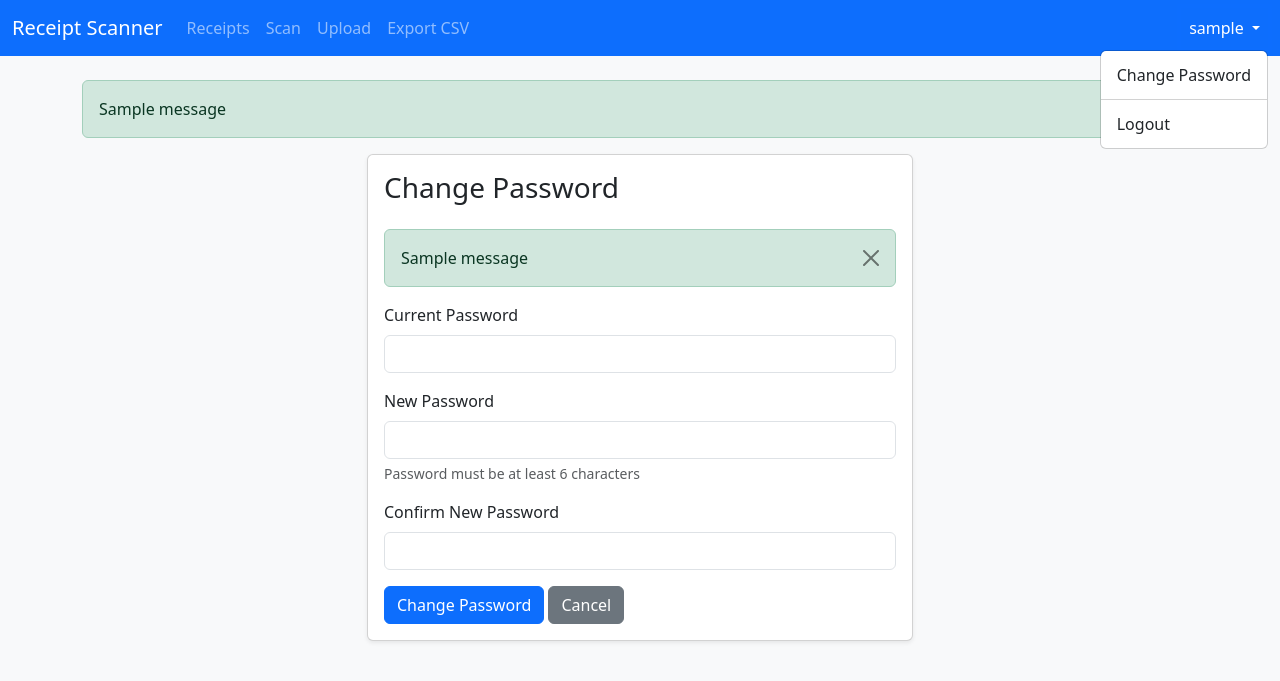
After one commit to dog555t/AIscane, a Flask app: page /change-password in a window 1280 px wide, after a click that opens the changed part. The commit adds this page. Shown: the top 681 px of the page. Run offline with Flask 3, Linux system fonts and the light colour scheme; the visitor is signed in with stand-in values (Sample User, id 1); tables that the repository leaves empty hold one stand-in row (values such as "Sample post"); one stand-in notice (Sample message) is shown.

Commit message:
Add password authentication to Flask application
Co-authored-by: dog555t <42749114+dog555t@users.noreply.github.com>

```diff
--- a/app.py
+++ b/app.py
@@ -2,8 +2,10 @@ import os
 from pathlib import Path
 from typing import Optional
 
-from flask import Flask, redirect, render_template, request, send_file, send_from_directory, url_for
+from flask import Flask, redirect, render_template, request, send_file, send_from_directory, url_for, flash
+from flask_login import LoginManager, login_user, logout_user, login_required, current_user
 
+from auth import User, UserStore
 from camera import capture_image
 from data_store import ReceiptStore
 from ocr import run_ocr
@@ -13,9 +15,73 @@ DATA_DIR = BASE_DIR / "data"
 IMAGES_DIR = DATA_DIR / "images"
 CSV_PATH = DATA_DIR / "receipts.csv"
 SQLITE_PATH = DATA_DIR / "receipts.db"
+USERS_PATH = DATA_DIR / "users.json"
 
 app = Flask(__name__)
+app.secret_key = os.environ.get("SECRET_KEY", os.urandom(24).hex())
+
+# Initialize Flask-Login
+login_manager = LoginManager()
+login_manager.init_app(app)
+login_manager.login_view = "login"
+
 store = ReceiptStore(csv_path=str(CSV_PATH), sqlite_path=str(SQLITE_PATH))
+user_store = UserStore(str(USERS_PATH))
+
+
+@login_manager.user_loader
+def load_user(user_id):
+    return user_store.get_user(user_id)
+
+
+@app.route("/login", methods=["GET", "POST"])
+def login():
+    if current_user.is_authenticated:
+        return redirect(url_for("dashboard"))
+
+    if request.method == "POST":
+        username = request.form.get("username", "")
+        password = request.form.get("password", "")
+
+        if user_store.verify_user(username, password):
+            user = user_store.get_user(username)
+            login_user(user)
+            next_page = request.args.get("next")
+            return redirect(next_page or url_for("dashboard"))
+        else:
+            flash("Invalid username or password", "danger")
+
+    return render_template("login.html")
+
+
+@app.route("/logout")
+@login_required
+def logout():
+    logout_user()
+    flash("You have been logged out", "info")
+    return redirect(url_for("login"))
+
+
+@app.route("/change-password", methods=["GET", "POST"])
+@login_required
+def change_password():
+    if request.method == "POST":
+        current_password = request.form.get("current_password", "")
+        new_password = request.form.get("new_password", "")
+        confirm_password = request.form.get("confirm_password", "")
+
+        if not user_store.verify_user(current_user.username, current_password):
+            flash("Current password is incorrect", "danger")
+        elif new_password != confirm_password:
+            flash("New passwords do not match", "danger")
+        elif len(new_password) < 6:
+            flash("Password must be at least 6 characters", "danger")
+        else:
+            user_store.change_password(current_user.username, new_password)
+            flash("Password changed successfully", "success")
+            return redirect(url_for("dashboard"))
+
+    return render_template("change_password.html")
 
 
 def get_battery_status() -> Optional[str]:
@@ -30,6 +96,7 @@ def get_battery_status() -> Optional[str]:
 
 
 @app.route("/")
+@login_required
 def dashboard():
     receipts = store.list_receipts()
     total_sum = sum(float(r.get("total", 0) or 0) for r in receipts)
@@ -45,6 +112,7 @@ def dashboard():
 
 
 @app.route("/receipts")
+@login_required
 def receipts_table():
     search = request.args.get("search")
     sort_by = request.args.get("sort", "created_at")
@@ -54,6 +122,7 @@ def receipts_table():
 
 
 @app.route("/receipts/<receipt_id>", methods=["GET", "POST"])
+@login_required
 def receipt_detail(receipt_id):
     receipt = store.get_receipt(receipt_id)
     if not receipt:
@@ -73,6 +142,7 @@ def receipt_detail(receipt_id):
 
 
 @app.route("/scan", methods=["GET", "POST"])
+@login_required
 def scan_receipt():
     if request.method == "POST":
         image_path = capture_image(str(IMAGES_DIR))
@@ -83,6 +153,7 @@ def scan_receipt():
 
 
 @app.route("/upload", methods=["GET", "POST"])
+@login_required
 def upload_receipt():
     if request.method == "POST":
         file = request.files.get("file")
@@ -99,11 +170,13 @@ def upload_receipt():
 
 
 @app.route("/images/<path:filename>")
+@login_required
 def serve_image(filename):
     return send_from_directory(IMAGES_DIR, filename)
 
 
 @app.route("/export/csv")
+@login_required
 def export_csv():
     return send_file(str(CSV_PATH), as_attachment=True, download_name="receipts.csv")
 
--- /dev/null
+++ b/auth.py
@@ -0,0 +1,80 @@
+"""Authentication and user management for the Receipt Scanner application."""
+import os
+import json
+from pathlib import Path
+from typing import Optional
+
+import bcrypt
+from flask_login import UserMixin
+
+
+class User(UserMixin):
+    """User model for authentication."""
+
+    def __init__(self, username: str):
+        self.username = username
+        self.id = username
+
+
+class UserStore:
+    """Simple file-based user storage with bcrypt password hashing."""
+
+    def __init__(self, users_file: str):
+        self.users_file = Path(users_file)
+        self._ensure_users_file()
+
+    def _ensure_users_file(self):
+        """Create users file with default admin if it doesn't exist."""
+        if not self.users_file.exists():
+            self.users_file.parent.mkdir(parents=True, exist_ok=True)
+            # Get password from environment or use default
+            default_password = os.environ.get("RECEIPT_SCANNER_PASSWORD", "admin123")
+            default_username = os.environ.get("RECEIPT_SCANNER_USERNAME", "admin")
+
+            # Hash the default password
+            hashed = bcrypt.hashpw(default_password.encode('utf-8'), bcrypt.gensalt())
+
+            users = {
+                default_username: {
+                    "password_hash": hashed.decode('utf-8')
+                }
+            }
+            self.users_file.write_text(json.dumps(users, indent=2))
+
+    def _load_users(self) -> dict:
+        """Load users from file."""
+        try:
+            return json.loads(self.users_file.read_text())
+        except (json.JSONDecodeError, FileNotFoundError):
+            return {}
+
+    def _save_users(self, users: dict):
+        """Save users to file."""
+        self.users_file.write_text(json.dumps(users, indent=2))
+
+    def verify_user(self, username: str, password: str) -> bool:
+        """Verify username and password combination."""
+        users = self._load_users()
+        if username not in users:
+            return False
+
+        stored_hash = users[username]["password_hash"].encode('utf-8')
+        return bcrypt.checkpw(password.encode('utf-8'), stored_hash)
+
+    def get_user(self, username: str) -> Optional[User]:
+        """Get user by username."""
+        users = self._load_users()
+        if username in users:
+            return User(username)
+        return None
+
+    def change_password(self, username: str, new_password: str) -> bool:
+        """Change user password."""
+        users = self._load_users()
+        if username not in users:
+            return False
+
+        hashed = bcrypt.hashpw(new_password.encode('utf-8'), bcrypt.gensalt())
+        users[username]["password_hash"] = hashed.decode('utf-8')
+        self._save_users(users)
+        return True
--- a/requirements.txt
+++ b/requirements.txt
@@ -1,4 +1,6 @@
 flask
+flask-login
+bcrypt
 pillow
 pytesseract
 opencv-python-headless
--- a/templates/base.html
+++ b/templates/base.html
@@ -20,10 +20,32 @@
                 <li class="nav-item"><a class="nav-link" href="/upload">Upload</a></li>
                 <li class="nav-item"><a class="nav-link" href="/export/csv">Export CSV</a></li>
             </ul>
+            <ul class="navbar-nav ms-auto">
+                <li class="nav-item dropdown">
+                    <a class="nav-link dropdown-toggle" href="#" id="userDropdown" role="button" data-bs-toggle="dropdown">
+                        {{ current_user.username }}
+                    </a>
+                    <ul class="dropdown-menu dropdown-menu-end">
+                        <li><a class="dropdown-item" href="/change-password">Change Password</a></li>
+                        <li><hr class="dropdown-divider"></li>
+                        <li><a class="dropdown-item" href="/logout">Logout</a></li>
+                    </ul>
+                </li>
+            </ul>
         </div>
     </div>
 </nav>
 <div class="container">
+    {% with messages = get_flashed_messages(with_categories=true) %}
+        {% if messages %}
+            {% for category, message in messages %}
+                <div class="alert alert-{{ category }} alert-dismissible fade show" role="alert">
+                    {{ message }}
+                    <button type="button" class="btn-close" data-bs-dismiss="alert"></button>
+                </div>
+            {% endfor %}
+        {% endif %}
+    {% endwith %}
     {% block content %}{% endblock %}
 </div>
 <script src="https://cdn.jsdelivr.net/npm/bootstrap@5.3.3/dist/js/bootstrap.bundle.min.js"></script>
--- /dev/null
+++ b/templates/change_password.html
@@ -0,0 +1,41 @@
+{% extends 'base.html' %}
+{% block content %}
+<div class="row justify-content-center">
+    <div class="col-md-6">
+        <div class="card shadow-sm">
+            <div class="card-body">
+                <h3 class="card-title mb-4">Change Password</h3>
+
+                {% with messages = get_flashed_messages(with_categories=true) %}
+                    {% if messages %}
+                        {% for category, message in messages %}
+                            <div class="alert alert-{{ category }} alert-dismissible fade show" role="alert">
+                                {{ message }}
+                                <button type="button" class="btn-close" data-bs-dismiss="alert"></button>
+                            </div>
+                        {% endfor %}
+                    {% endif %}
+                {% endwith %}
+
+                <form method="POST">
+                    <div class="mb-3">
+                        <label for="current_password" class="form-label">Current Password</label>
+                        <input type="password" class="form-control" id="current_password" name="current_password" required>
+                    </div>
+                    <div class="mb-3">
+                        <label for="new_password" class="form-label">New Password</label>
+                        <input type="password" class="form-control" id="new_password" name="new_password" required minlength="6">
+                        <div class="form-text">Password must be at least 6 characters</div>
+                    </div>
+                    <div class="mb-3">
+                        <label for="confirm_password" class="form-label">Confirm New Password</label>
+                        <input type="password" class="form-control" id="confirm_password" name="confirm_password" required minlength="6">
+                    </div>
+                    <button type="submit" class="btn btn-primary">Change Password</button>
+                    <a href="/" class="btn btn-secondary">Cancel</a>
+                </form>
+            </div>
+        </div>
+    </div>
+</div>
+{% endblock %}
```
Also changed, not shown: templates/login.html (added, +54 -0 lines).
